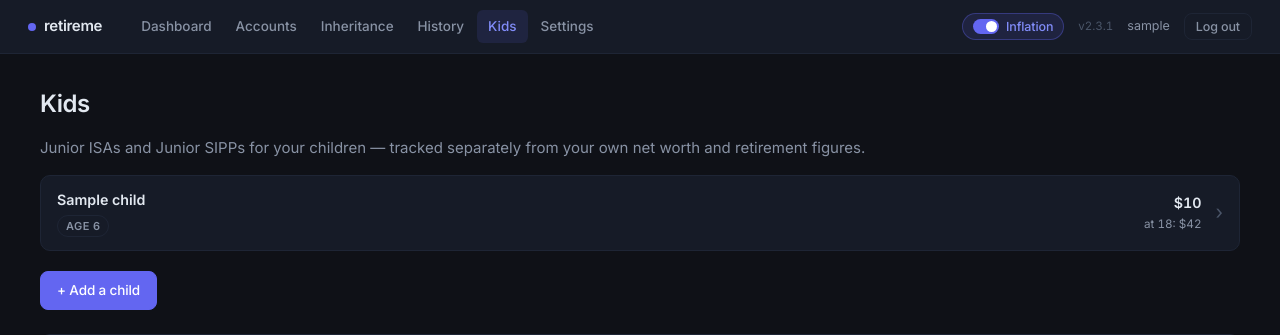
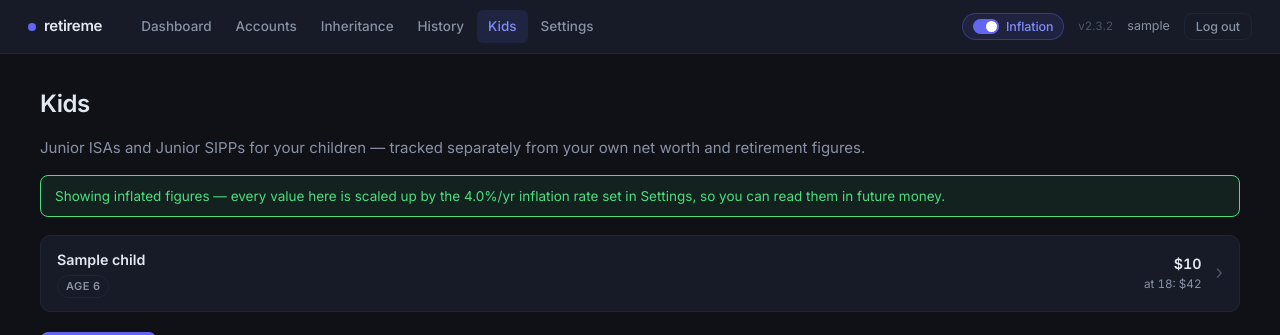
Before and after one commit to SimonBrooker/retireme, a Flask app: page /kids/ in a window 1280 px wide. Shown: the top 335 px of the page. Run offline with Flask 3, Linux system fonts and the light colour scheme; a user stored in the database is signed in; tables that the repository leaves empty hold one stand-in row (values such as "Sample post"); parts of the project's set-up code (start-up, migrations or seed data) failed here and were passed over.

Commit message:
v2.3.2: add inflation banner to Kids page
When the inflation switch moved to the nav bar (v2.3.1), the Dashboard
kept its "showing inflated figures" banner but the Kids page had none —
its old explanation lived in the removed "View options" card. Add a
matching banner on the Kids page when inflation is on, worded for kids
(every figure is scaled; no property caveat) and naming the rate from
Settings.

```diff
--- a/app/__init__.py
+++ b/app/__init__.py
@@ -11,7 +11,7 @@ from werkzeug.middleware.proxy_fix import ProxyFix
 from app.extensions import db, login_manager, limiter
 
 
-APP_VERSION = "2.3.1"
+APP_VERSION = "2.3.2"
 
 
 def create_app():
--- a/app/templates/kids.html
+++ b/app/templates/kids.html
@@ -4,6 +4,11 @@
 <h1>Kids</h1>
 <p class="dim">Junior ISAs and Junior SIPPs for your children — tracked separately from your own net worth and retirement figures.</p>
 
+{% if inflated %}
+<div class="flash success" style="margin-bottom: 18px;">
+  Showing inflated figures — every value here is scaled up by the {{ inflation_rate }}%/yr inflation rate set in Settings, so you can read them in future money.
+</div>
+{% endif %}
 
 {% set ccy = current_user.profile.currency_symbol %}
 
```
Also changed, not shown: 1 other file.
